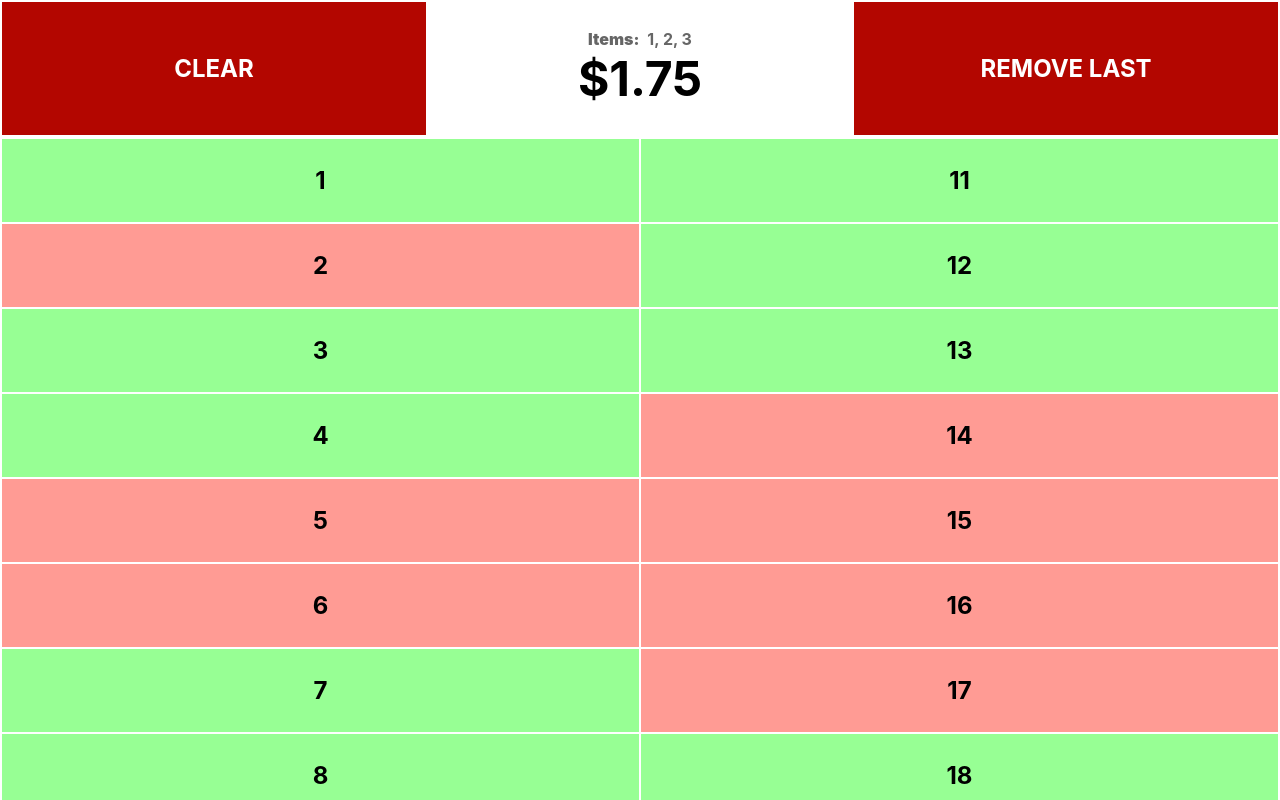
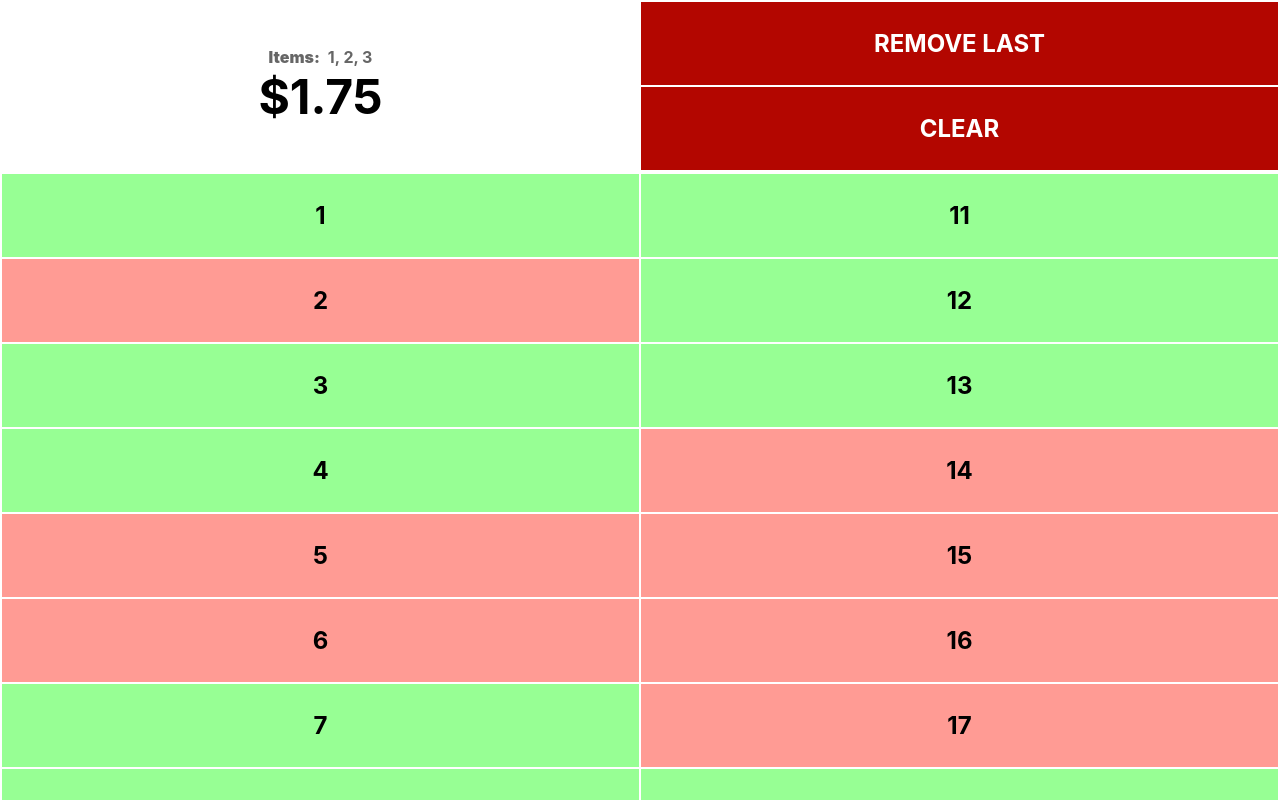
Before and after one commit to nathanalderson/christmas-store-calc, a React (Create React App) app: page / in a window 1280 px wide. Shown: the top 800 px of the page. Built offline with nearby package versions, Linux system fonts and the light colour scheme.

Commit message:
Put remove/clear buttons at top

```diff
--- a/src/App.css
+++ b/src/App.css
@@ -1,14 +1,5 @@
 .App {
   text-align: center;
-}
-
-.header td {
-  width: 33%;
-}
-
-.testing {
-  float: left;
-  height: 3em;
 }
 
 .label {
@@ -32,19 +23,24 @@ table {
 td {
   width: 50%;
   font-size: 150%;
-  padding: 1em 1em;
-  border: 3px solid transparent;
+  padding: 1em 0.2em;
   font-weight: bolder;
-  cursor: pointer;
 }
 
-td:hover {
-  border: 3px #888 solid;
+.button {
+  border: 3px solid transparent;
+  cursor: pointer;
+  -webkit-touch-callout: none; /* iOS Safari */
+  -webkit-user-select: none; /* Safari */
+  -khtml-user-select: none; /* Konqueror HTML */
+  -moz-user-select: none; /* Old versions of Firefox */
+  -ms-user-select: none; /* Internet Explorer/Edge */
+  user-select: none; /* Non-prefixed version, currently
+                        supported by Chrome, Edge, Opera and Firefox */
 }
 
-td.not-clickable:hover {
-  border: 3px solid transparent;
-  cursor: initial;
+.button:hover {
+  border: 3px #888 solid;
 }
 
 td.red {
--- a/src/App.js
+++ b/src/App.js
@@ -11,12 +11,14 @@ function App() {
     <div className="App">
       <table class="header">
         <tr>
-          <Clear updateNumlist={updateNumlist}/>
-          <td class="not-clickable">
+          <td rowspan="2">
             <NumList numlist={numlist} />
             <Total numlist={numlist} />
           </td>
           <RemoveLast updateNumlist={updateNumlist}/>
+        </tr>
+        <tr>
+          <Clear updateNumlist={updateNumlist}/>
         </tr>
       </table>
       <ButtonArea numlist={numlist} updateNumlist={updateNumlist} />
--- a/src/Buttons.js
+++ b/src/Buttons.js
@@ -59,7 +59,7 @@ function Button(props) {
 
 function RemoveLast(props) {
   return (
-    <td class="button removelast" colspan="2" onClick={ () =>
+    <td class="button removelast" onClick={ () =>
         props.updateNumlist(numlist => numlist.slice(0,-1))
     }>
       REMOVE LAST
@@ -69,7 +69,7 @@ function RemoveLast(props) {
 
 function Clear(props) {
   return (
-    <td class="button clear" colspan="2" onClick={ () =>
+    <td class="button clear" onClick={ () =>
         props.updateNumlist([])
     }>
       CLEAR
```
